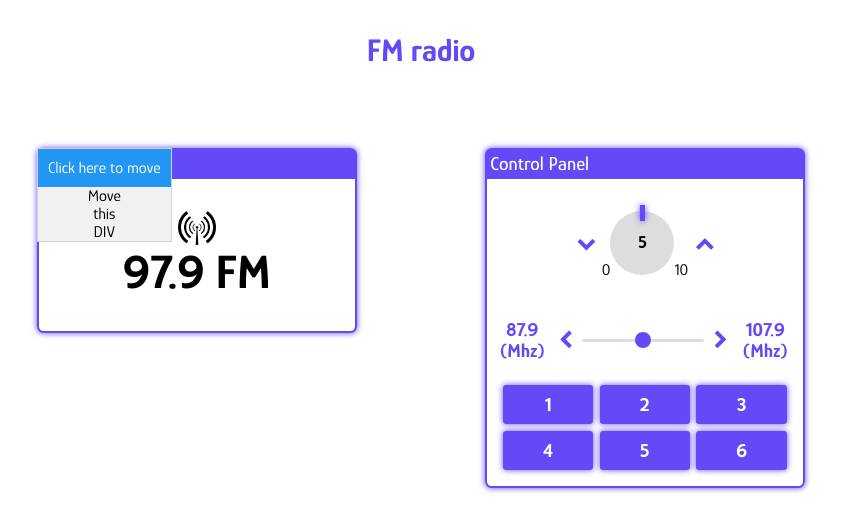
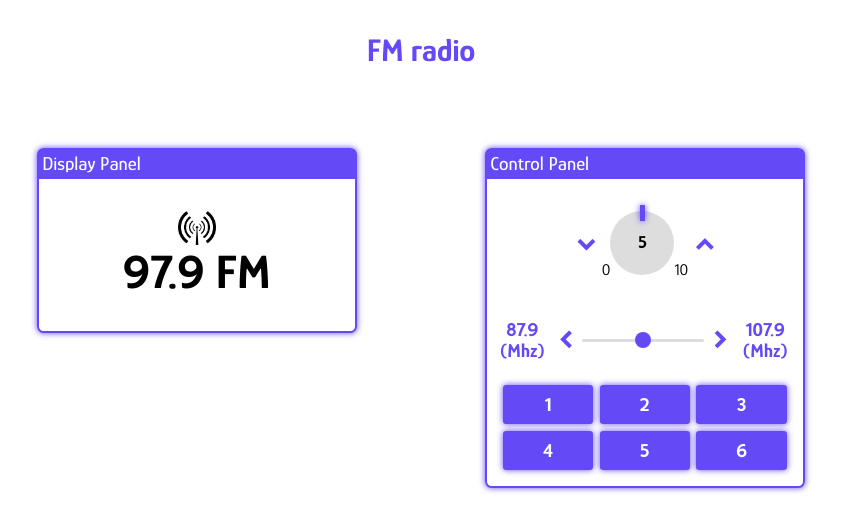
Before and after one commit to davidyoon1001/FM-radio, a plain HTML site: page index.html in a window 1280 px wide. Shown: the whole page, without its empty margins (219-1060 px from the left). Drawn offline with Linux system fonts and the light colour scheme.

Commit message:
Update index.html

```diff
--- a/index.html
+++ b/index.html
@@ -64,13 +64,6 @@
                 </div>
             </div>
         </div>
-        <div id="mydiv">
-            <div id="mydivheader">Click here to move</div>
-            <p>Move</p>
-            <p>this</p>
-            <p>DIV</p>
-        </div>
-
 
     </main>
     <script src="js/index.js"></script>
```
